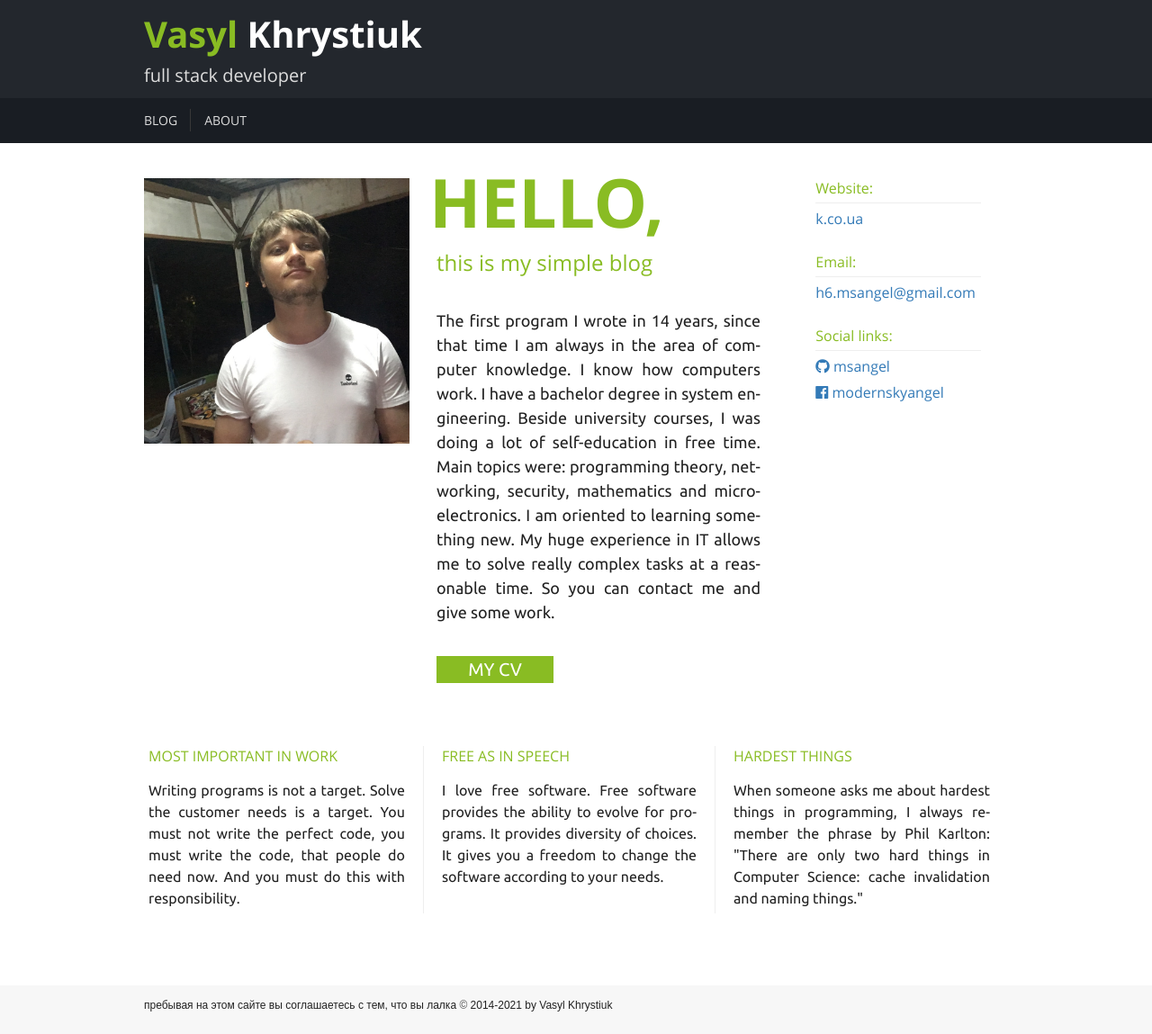
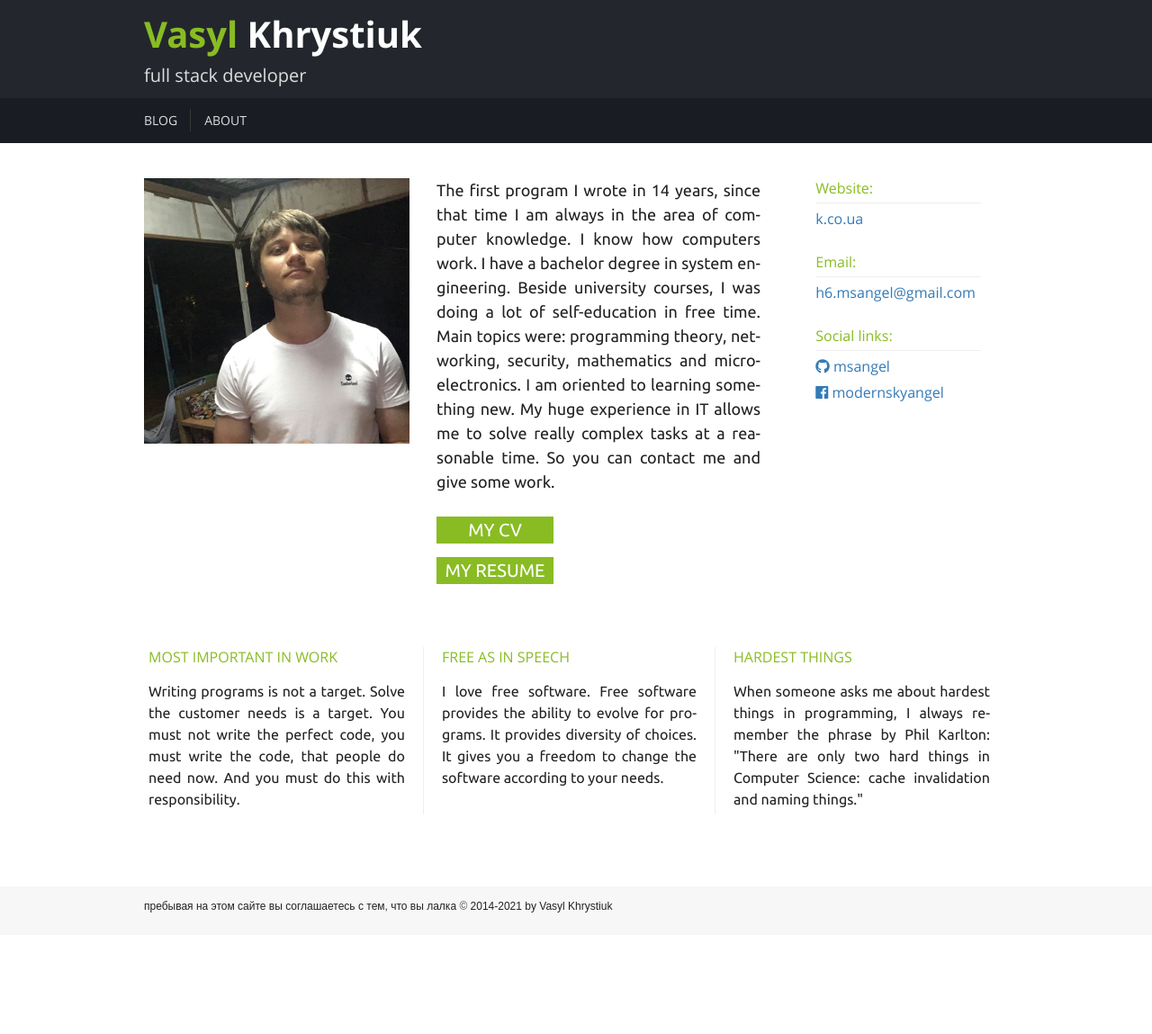
Before and after one commit to msangel/msangel.github.io, a Jekyll site: the page built from about.html, in a window 1280 px wide. Shown: the whole page at 90% size. Built offline with Jekyll 4.4.1, drawn with Linux system fonts in a browser that asks for light colours; comment, search, counter and statistics services are not loaded; after the commit the page ends 1039 px from its top, so only the background shows below that.

Commit message:
Get rid of hello

```diff
--- a/about.html
+++ b/about.html
@@ -5,32 +5,29 @@ layout: default
 
 <div class="container central about">
     <div class="row flex-container">
-        <div class="col-sm-6 greeting-col hidden-sm hidden-md hidden-lg">
-            <p class="greeting">
-                <span class="hello">hello, </span>
-                <br/>
-                <span class="intro">this is my simple blog</span>
-                <!--<br>I'm available for hire</p> -->
+        <div class="col-sm-6 hidden-sm hidden-md hidden-lg">
         </div>
         <div class="col-sm-6 col-lg-4 img-responsive">
             <img class="pic" src="/assets/IMG_3015_2.JPG" alt="">
         </div>
         <div class="col-sm-6 col-lg-5 maintext">
-            <p class="greeting hidden-xs">
-                <span class="hello">hello, </span>
-                <br><!-- I'm available for hire -->
-                <span class="intro">this is my simple blog</span>
+            <p>
+                The first program I wrote in 14 years, since that time I am always in the area of computer
+                knowledge. I know how computers work. I have a bachelor degree in system
+                engineering. Beside university courses, I was doing a lot of self-education
+                in free time. Main topics were: programming theory, networking, security,
+                mathematics and microelectronics. I am oriented to learning
+                something new. My huge experience in IT allows me to solve really complex tasks
+                at a reasonable time. So you can contact me and give some work.
             </p>
-            <p>
-                The first pro&shy;gram I wrote in 14 years, since that time I am al&shy;ways in the area of com&shy;puter
-                know&shy;ledge. I know how com&shy;puters work. I have a bach&shy;el&shy;or de&shy;gree in sys&shy;tem
-                en&shy;gin&shy;eer&shy;ing. Be&shy;side uni&shy;versity courses, I was do&shy;ing a lot of self-edu&shy;ca&shy;tion
-                in free time. Main top&shy;ics were: pro&shy;gram&shy;ming the&shy;ory, net&shy;work&shy;ing, se&shy;cur&shy;ity,
-                math&shy;em&shy;at&shy;ics and mi&shy;cro&shy;elec&shy;tron&shy;ics. I am ori&shy;ented to learn&shy;ing
-                something new. My huge ex&shy;per&shy;i&shy;ence in IT al&shy;lows me to solve really com&shy;plex tasks
-                at a reas&shy;on&shy;able time. So you can con&shy;tact me and give some work.
-            </p>
-            <a href="https://docs.google.com/document/d/1VAw1VDw9YcdhobKe7fsEDR0oBwM0zYIGQEU8B5Ivgtw/edit?usp=sharing" target="_blank" class="btn btn-success btn-cv" role="button">my cv</a>
+            <div class="row">
+                <div class="col-xs-12">
+                    <a href="https://docs.google.com/document/d/1VAw1VDw9YcdhobKe7fsEDR0oBwM0zYIGQEU8B5Ivgtw/edit?usp=sharing" target="_blank" class="btn btn-success btn-cv" role="button">my cv</a>
+                </div>
+                <div class="col-xs-12">
+                    <a href="https://docs.google.com/document/d/1VAw1VDw9YcdhobKe7fsEDR0oBwM0zYIGQEU8B5Ivgtw/edit?usp=sharing" target="_blank" class="btn btn-success btn-cv col-xs-12" role="button">my resume</a>
+                </div>
+            </div>
         </div>
         <div class="col-sm-12 col-lg-4 testimonial testimonial1 secondary">
             <h4>Most important in work</h4>
--- a/assets/style.css
+++ b/assets/style.css
@@ -179,33 +179,9 @@ body {
     }
 }
 
-.about .greeting {
-    font: normal normal normal 24px 'Open Sans',sans-serif;
-    color: #89BC23;
-}
-
-.about .greeting-col{
-    padding-bottom: 40px;
-}
-
-.about .greeting span.hello {
-    font: normal normal normal 75px 'Open Sans',sans-serif;
-    color: #89BC23;
-    text-transform: uppercase;
-    font-weight: bold;
-    position: relative;
-    left: -8px;
-}
-
-
 .about .maintext{
     padding-top: 35px;
     padding-bottom: 30px;
-}
-
-.about .maintext .greeting{
-    position: relative;
-    top: -25px;
 }
 
 .about .maintext p{
@@ -228,7 +204,7 @@ body {
     position: relative;
     padding: 0;
     min-height: 26px;
-    margin-top: 25px;
+    margin-top: 15px;
     border-radius: 0;
     font-size: 20px;
     text-transform: uppercase;
```
Also changed, not shown: _posts/2019-06-08-docker.md (+2 -6 lines).
